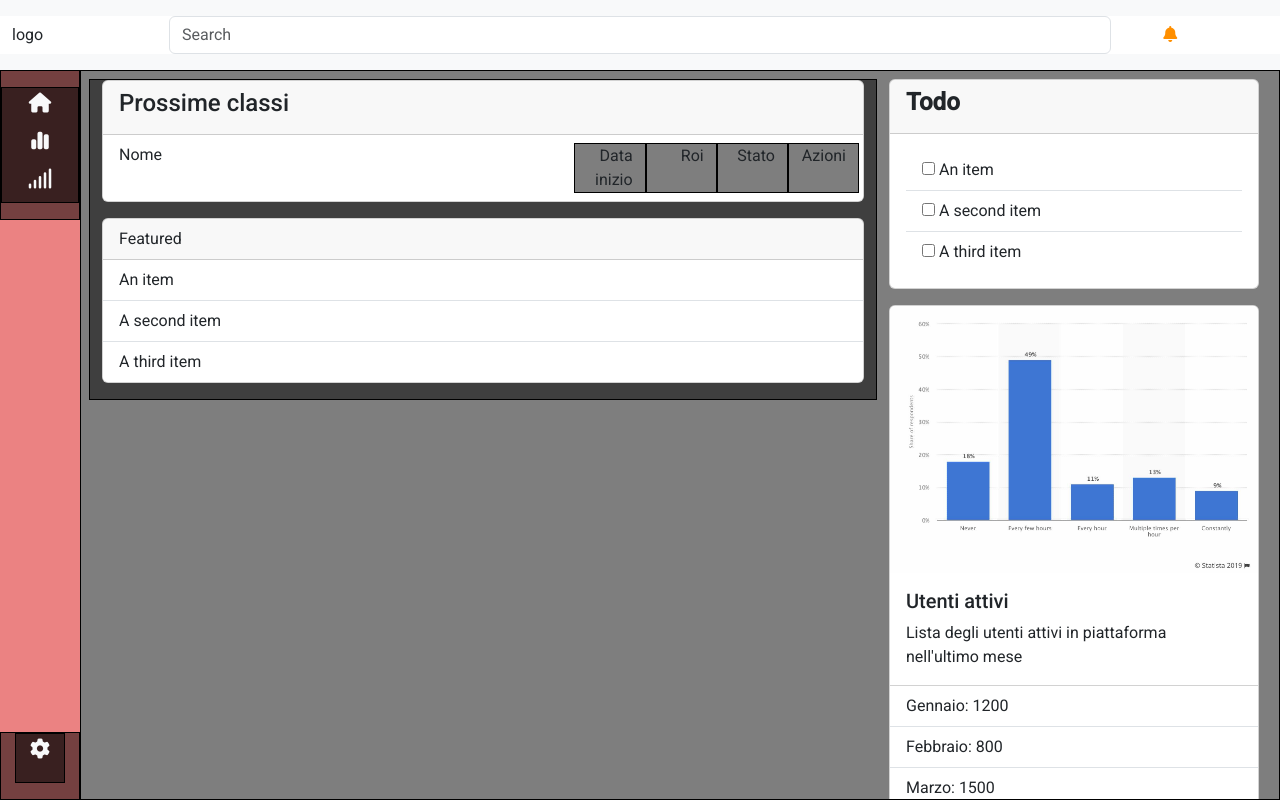
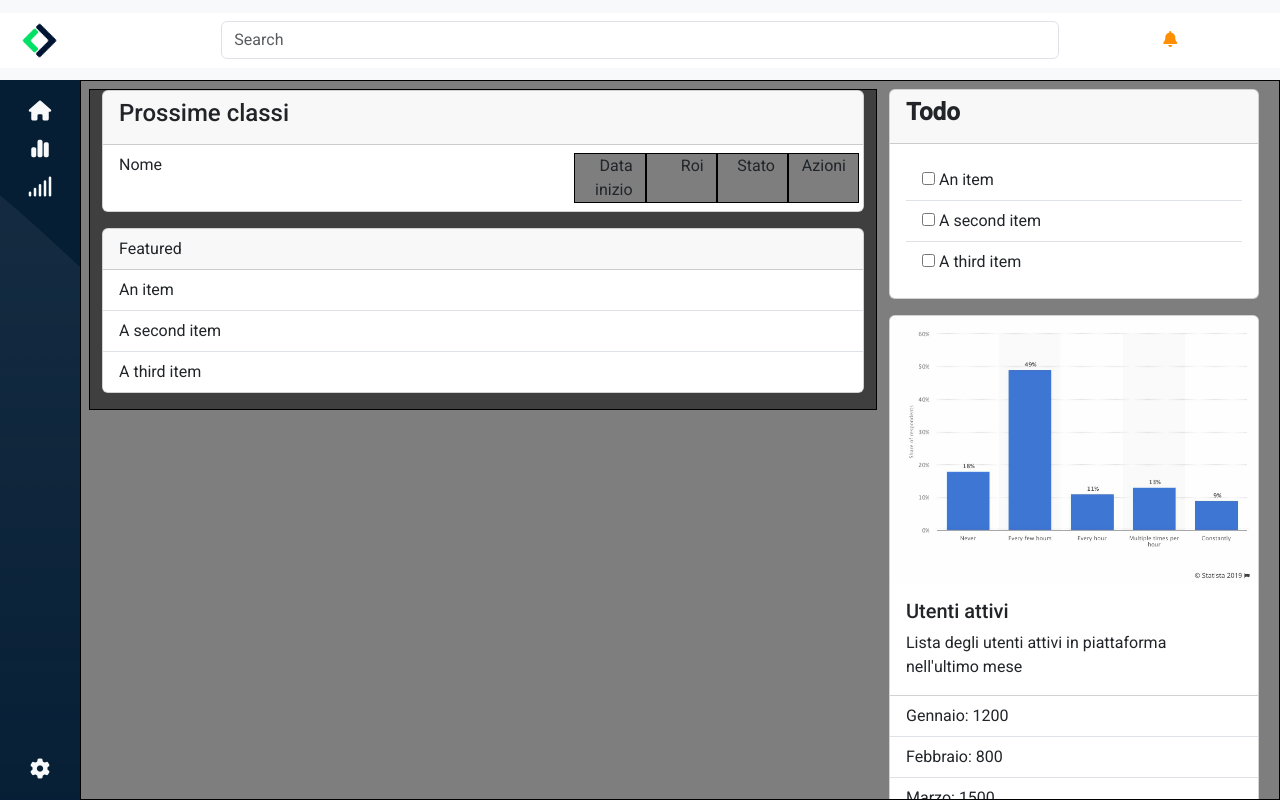
Before and after one commit to Pirisinu/html-css-bootstrap-dashboard, a plain HTML site: page index.html in a window 1280 px wide. Drawn offline with nearby package versions, Linux system fonts and the light colour scheme.

Commit message:
[ADD]ASIDE BACKGROUND

```diff
--- a/css/style.css
+++ b/css/style.css
@@ -40,6 +40,18 @@ body{
 .personal_width_md{
   width: 150px;
 }
+.personal_img_box_md{
+  width: 130px;
+  height: 25px;
+}
+.personal_bg{
+  background: url(../img/sidebar-bg.png);
+  background-color: #051E34;
+}
+.ltl_img{
+  width: 55px;
+  height: 55px;
+}
 /****************************************************************
   BODY
 ****************************************************************/
@@ -47,7 +59,7 @@ body{
   HEADER
 ****************************************************************/
 header{
-  height: 70px;
+  height: 80px;
 }
 /****************************************************************
   ASIDE
@@ -59,7 +71,8 @@ aside{
   MAIN
 ****************************************************************/
 .box-main{
-  height: calc(100vh - 70px);
+  height: calc(100vh - 80px);
+  padding-top: 80px;
 }
 main{
   width: calc(100vw - 80px);
--- a/index.html
+++ b/index.html
@@ -21,11 +21,13 @@
   <title>Bootstrap Dashboard</title>
 </head>
 <body>
-  <header>
-    <nav class="navbar py-3 bg-body-tertiary">
+  <header class="position-fixed  w-100 ">
+    <nav class="navbar h-100 py-0  bg-body-tertiary">
       <div class="container-fluid row-cols-3 bg-white">
-        <div class="col-1">logo</div>
-        <div class="col-9">
+        <div class="col-1">
+          <img class="ltl_img" src="img/mobile-logo.png" alt="">
+        </div>
+        <div class="col-8">
           <form role="search">
             <input class="form-control me-2" type="search" placeholder="Search" aria-label="Search">
           </form>
@@ -37,17 +39,17 @@
     </nav>
   </header>
 
-  <div class="box-main d-flex overflow-hidden">
-    <aside class="text-center debug-box d-flex flex-column justify-content-between  ">
-      <div class="debug">
-        <ul class="list-unstyled mt-3 debug">
+  <div class="box-main vh-100  d-flex overflow-hidden">
+    <aside class="personal_bg text-center d-flex flex-column justify-content-between  ">
+      <div class="">
+        <ul class="list-unstyled mt-3">
           <li class="mb-2"><a class="text-light fs-5" href="#"><i class="fa-solid fa-house"></i></a></li>
           <li class="mb-2"><a class="text-light fs-5" href="#"><i class="fa-solid fa-chart-simple"></i></a></li>
           <li class="mb-2"><a class="text-light fs-5" href="#"><i class="fa-solid fa-signal"></i></a></li>
         </ul>
       </div>
-      <div class="d-flex justify-content-center align-items-end pb-3 debug">
-        <a class="text-light fs-5 debug" href="#"><i class="fa-solid fa-gear"></i></a>
+      <div class="d-flex justify-content-center align-items-end pb-3">
+        <a class="text-light fs-5" href="#"><i class="fa-solid fa-gear"></i></a>
       </div>
     </aside>
     <main class=" overflow-auto debug">
```
